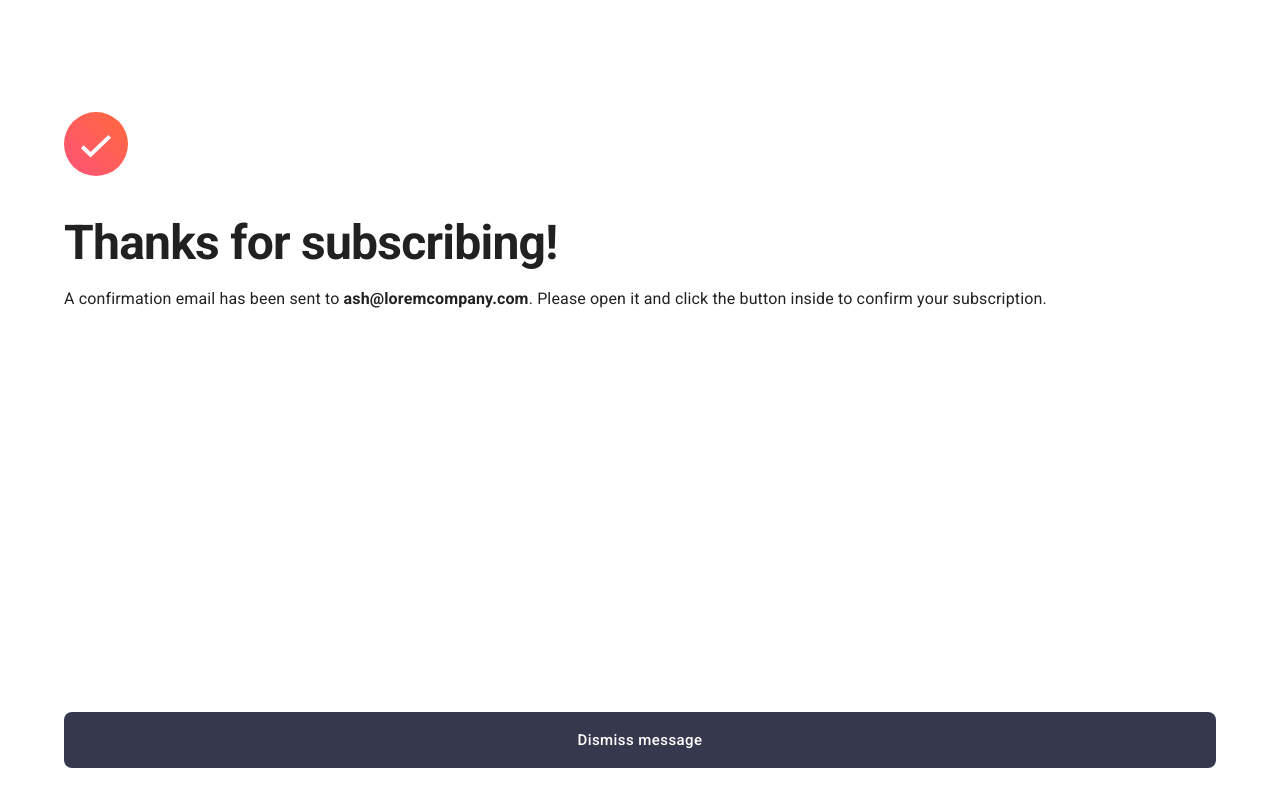
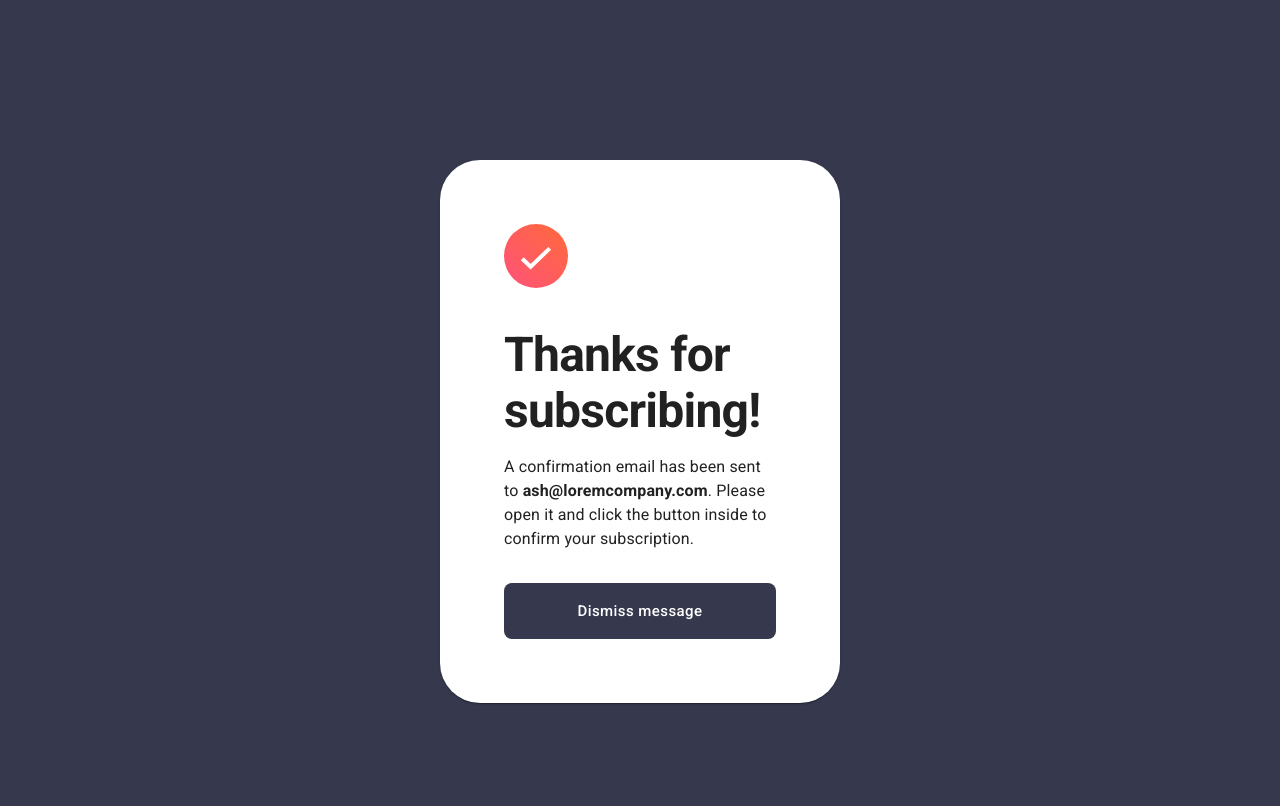
Before and after one commit to florinatanasoaei155/newsletter-sign-up-with-success-message, a React (Vite) app: page / in a window 1280 px wide. Both pictures are taken after typing "name@example.com" into the empty fields and a click on the button "Subscribe to monthly newsletter". Shown: the top 806 px of the page. Built offline with nearby package versions, Linux system fonts and the light colour scheme.

Commit message:
Style SubscriptionSuccess on desktop devices

```diff
--- a/src/components/SubscriptionSuccess.tsx
+++ b/src/components/SubscriptionSuccess.tsx
@@ -1,4 +1,4 @@
-import { Box, Typography, Container, Button } from '@mui/material';
+import { Box, Typography, Paper, Button } from '@mui/material';
 import SuccessIcon from './SuccessIcon';
 
 interface SubscriptionSuccessProps {
@@ -6,20 +6,49 @@ interface SubscriptionSuccessProps {
 }
 
 const SubscriptionSuccess = ({ onDismiss }: SubscriptionSuccessProps) => (
-  <Container>
+  <Box
+    sx={(theme) => ({
+      [theme.breakpoints.up('md')]: {
+        display: 'flex',
+        justifyContent: 'center',
+        alignItems: 'center',
+        bgcolor: 'secondary.main',
+        height: '100%',
+        paddingTop: theme.spacing(20),
+        paddingBottom: theme.spacing(20),
+      },
+    })}
+  >
+    <Paper
+      sx={(theme) => ({
+        [theme.breakpoints.up('md')]: {
+          display: 'flex',
+          padding: theme.spacing(4),
+          borderRadius: theme.spacing(5),
+          maxWidth: '400px',
+        },
+      })}
+    >
       <Box
         component='section'
-      pt={14}
+        pt={{ xs: 14, md: 4 }}
         pb={4}
-      sx={{ height: '100vh' }}
+        px={4}
+        sx={(theme) => ({
+          height: '100vh',
+          [theme.breakpoints.up('md')]: {
+            height: 'auto',
+            paddingTop: theme.spacing(4),
+          },
+        })}
         display='flex'
         flexDirection='column'
       >
-      <Box flex={1}>
+        <Box flex={1} mb={{ md: 4 }}>
           <Box pb={4}>
             <SuccessIcon sx={{ fontSize: '64px' }} />
           </Box>
-        <Typography variant='h1' pb={2} maxWidth='60%'>
+          <Typography variant='h1' pb={2} maxWidth={{ xs: '60%', md: '100%' }}>
             Thanks for subscribing!
           </Typography>
           <Typography component='p'>
@@ -42,7 +71,8 @@ const SubscriptionSuccess = ({ onDismiss }: SubscriptionSuccessProps) => (
           Dismiss message
         </Button>
       </Box>
-  </Container>
+    </Paper>
+  </Box>
 );
 
 export default SubscriptionSuccess;
```
Lines whose indentation alone changed are shown as unchanged.
